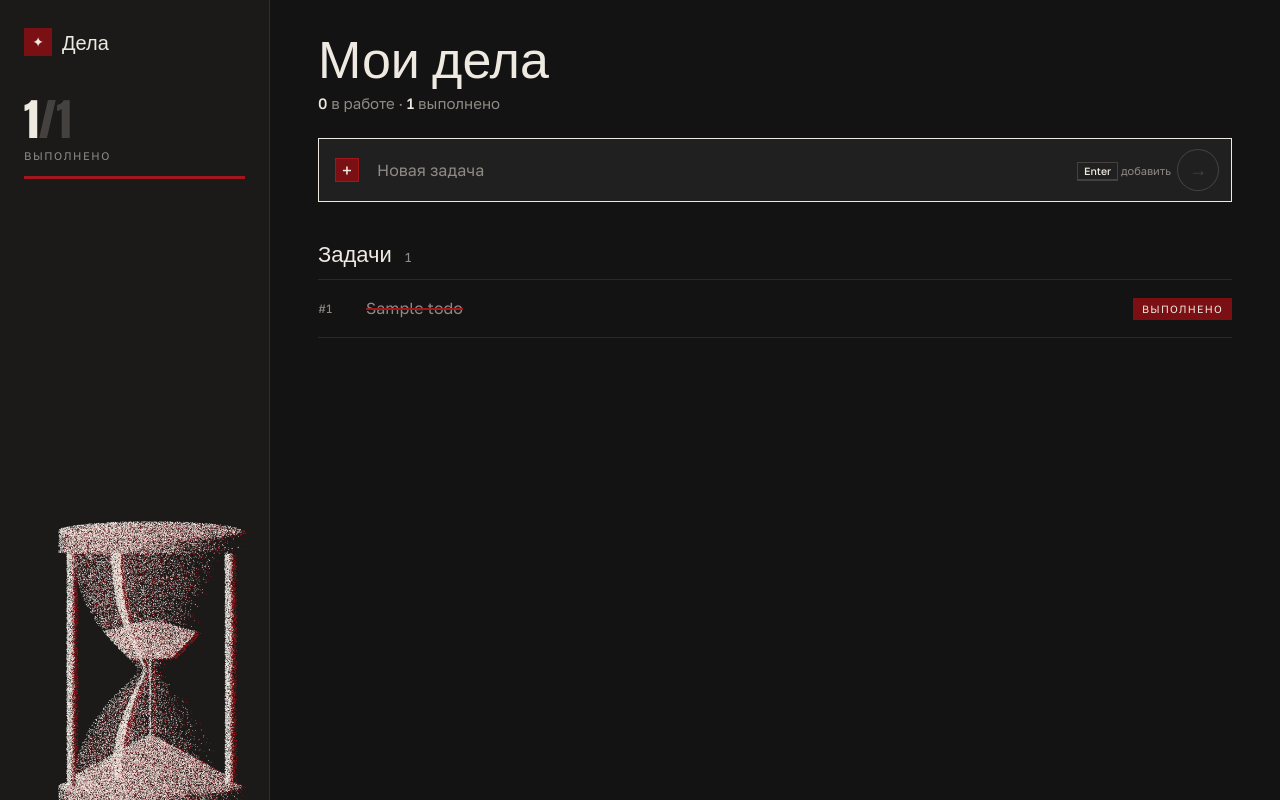
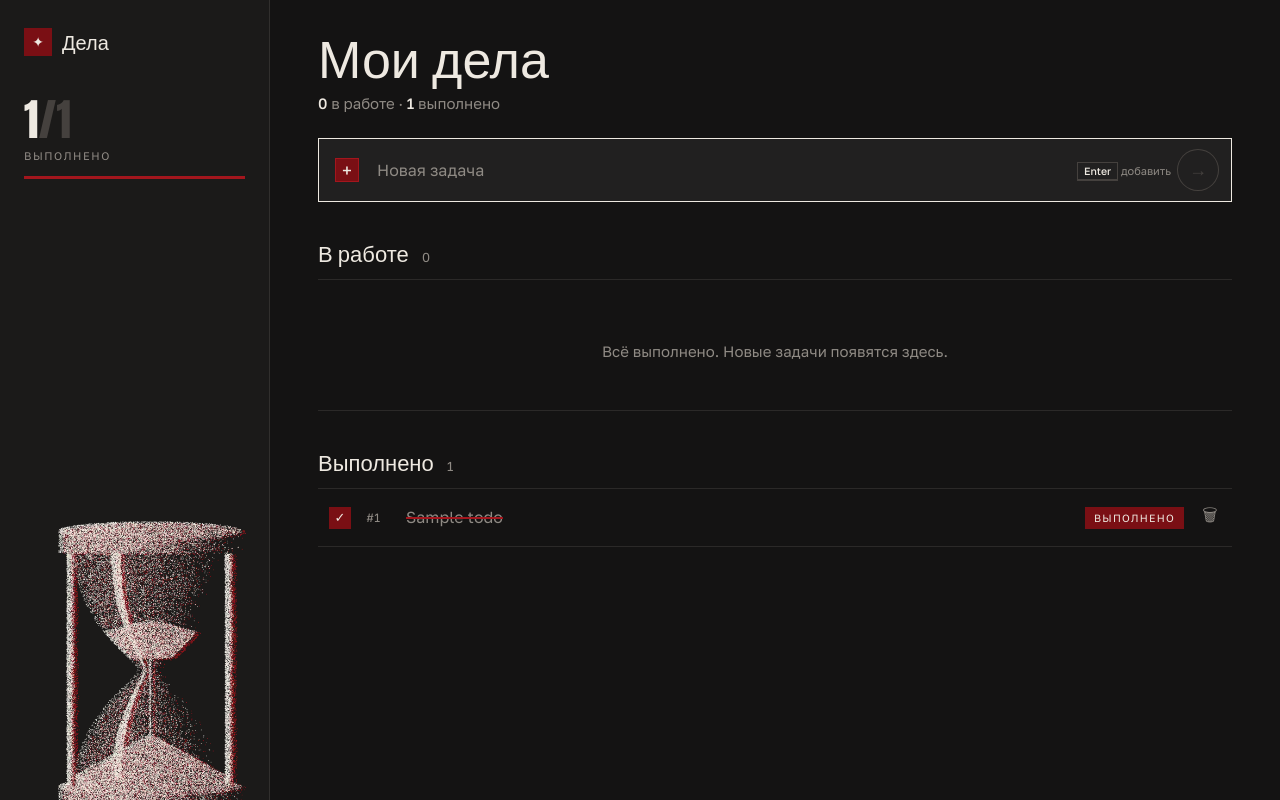
Before and after one commit to mister-kaka/nachinova-mdk-02-01-practice, a Flask app: template task_manager/templates/index.html in a window 1280 px wide. Run offline with Flask 3, Linux system fonts and the light colour scheme; the template is opened without the code that fills it: most values are stand-ins (such as "Sample title", 1, 10 or a date in 2020); some web fonts are replaced.

Commit message:
ПР7, шаги 1-2, структура проекта и новый шаблон index.html

```diff
--- a/task_manager/templates/index.html
+++ b/task_manager/templates/index.html
@@ -308,7 +308,110 @@
             border-left: 3px solid var(--krasnyj2);
         }
 
-        /* телефон */
+        li {
+            grid-template-columns: 44px 36px minmax(0, 1fr) auto 44px;
+            position: relative;
+        }
+
+        li form {
+            margin: 0;
+        }
+
+        .galka {
+            width: 44px;
+            height: 44px;
+            border: 0;
+            background: transparent;
+            cursor: pointer;
+            display: grid;
+            place-items: center;
+            padding: 0;
+        }
+
+        .galka i {
+            width: 22px;
+            height: 22px;
+            border: 1.5px solid var(--seryj);
+            display: grid;
+            place-items: center;
+            font-style: normal;
+            font-size: 13px;
+            line-height: 1;
+            color: transparent;
+        }
+
+        .galka:hover i {
+            border-color: var(--text);
+            color: var(--seryj);
+        }
+
+        li.done .galka i {
+            background: var(--krasnyj);
+            border-color: var(--krasnyj);
+            color: var(--text);
+        }
+
+        details summary {
+            list-style: none;
+            width: 44px;
+            height: 44px;
+            display: grid;
+            place-items: center;
+            cursor: pointer;
+            color: var(--seryj);
+            font-size: 17px;
+        }
+
+        details summary::-webkit-details-marker {
+            display: none;
+        }
+
+        details summary:hover, details[open] summary {
+            color: var(--krasnyj2);
+        }
+
+        .vopros {
+            position: absolute;
+            right: 44px;
+            top: 50%;
+            transform: translateY(-50%);
+            z-index: 3;
+            margin: 0;
+            display: flex;
+            align-items: center;
+            gap: 12px;
+            background: var(--fon);
+            border: 1px solid var(--krasnyj2);
+            padding: 6px 6px 6px 14px;
+            white-space: nowrap;
+            font-size: 13.5px;
+        }
+
+        .vopros button {
+            border: 0;
+            background: var(--krasnyj);
+            color: var(--text);
+            height: 32px;
+            padding: 0 14px;
+            cursor: pointer;
+            font: 500 11px var(--osnova);
+            letter-spacing: .12em;
+            text-transform: uppercase;
+        }
+
+        .vopros button:hover {
+            background: var(--krasnyj2);
+        }
+
+        .vopros small {
+            color: var(--seryj);
+        }
+
+        summary.zagolovok-gruppy {
+            list-style: none;
+            cursor: pointer;
+        }
+
         @media (max-width: 760px) {
             .app {
                 display: block;
@@ -373,6 +476,25 @@
                 display: none;
             }
         }
+
+        @media (max-width: 760px) {
+            li {
+                grid-template-columns: 38px 30px minmax(0, 1fr) auto 38px;
+            }
+
+            .vopros small {
+                display: none;
+            }
+
+            .vopros {
+                right: 36px;
+            }
+
+            .status {
+                font-size: 9.5px;
+                padding: 3px 6px;
+            }
+        }
     </style>
 </head>
 <body>
@@ -405,22 +527,61 @@
             <div class="oshibka">{{ warning }}</div>
         {% endif %}
 
-        <h2>Задачи <small>{{ todo_list | length }}</small></h2>
-        {% if todo_list %}
-            <ul>
-                {% for t in todo_list %}
-                    <li class="{% if t.status == 'done' %}done{% endif %}">
-                        <span class="nomer">#{{ t.id }}</span>
-                        <span class="nazvanie">{{ t.title }}</span>
-                        <span class="status">{% if t.status == 'done' %}выполнено{% else %}в работе{% endif %}</span>
-                    </li>
-                {% endfor %}
-            </ul>
-        {% else %}
+        {% if not todo_list %}
+            <h2>Задачи <small>0</small></h2>
             <div class="pusto">
                 <h3>Список пуст</h3>
                 <p>Впишите первую задачу в поле выше и нажмите Enter.</p>
             </div>
+        {% else %}
+            <h2>В работе <small>{{ todo_list | length - gotovo }}</small></h2>
+            {% if gotovo == todo_list | length %}
+                <div class="pusto"><p>Всё выполнено. Новые задачи появятся здесь.</p></div>
+            {% endif %}
+            <ul>
+                {% for t in todo_list if t.status != 'done' %}
+                    <li class="{% if t.status == 'done' %}done{% endif %}">
+                        <form method="POST" action="{{ url_for('switch_done', num=t.id) }}">
+                            <button class="galka" type="submit" title="{% if t.status == 'done' %}Вернуть в работу{% else %}Отметить выполненной{% endif %}"><i>✓</i></button>
+                        </form>
+                        <span class="nomer">#{{ t.id }}</span>
+                        <span class="nazvanie">{{ t.title }}</span>
+                        <span class="status">{% if t.status == 'done' %}выполнено{% else %}в работе{% endif %}</span>
+                        <details>
+                            <summary title="Удалить">🗑</summary>
+                            <form class="vopros" method="POST" action="{{ url_for('remove_task', num=t.id) }}">
+                                Удалить задачу #{{ t.id }}?
+                                <button type="submit">Удалить</button>
+                                <small>или ещё раз на корзину - отмена</small>
+                            </form>
+                        </details>
+                    </li>
+                {% endfor %}
+            </ul>
+
+            {% if gotovo %}
+                <h2>Выполнено <small>{{ gotovo }}</small></h2>
+                <ul>
+                    {% for t in todo_list if t.status == 'done' %}
+                        <li class="{% if t.status == 'done' %}done{% endif %}">
+                        <form method="POST" action="{{ url_for('switch_done', num=t.id) }}">
+                            <button class="galka" type="submit" title="{% if t.status == 'done' %}Вернуть в работу{% else %}Отметить выполненной{% endif %}"><i>✓</i></button>
+                        </form>
+                        <span class="nomer">#{{ t.id }}</span>
+                        <span class="nazvanie">{{ t.title }}</span>
+                        <span class="status">{% if t.status == 'done' %}выполнено{% else %}в работе{% endif %}</span>
+                        <details>
+                            <summary title="Удалить">🗑</summary>
+                            <form class="vopros" method="POST" action="{{ url_for('remove_task', num=t.id) }}">
+                                Удалить задачу #{{ t.id }}?
+                                <button type="submit">Удалить</button>
+                                <small>или ещё раз на корзину - отмена</small>
+                            </form>
+                        </details>
+                    </li>
+                    {% endfor %}
+                </ul>
+            {% endif %}
         {% endif %}
     </main>
     </div>
```
Also changed, not shown: reports/pr7_task_manager/screens/ПР7_шаг2_код_index_1.png (added), reports/pr7_task_manager/screens/ПР7_шаг2_код_index_2.png (added), reports/pr7_task_manager/screens/ПР7_шаг2_код_index_3.png (added), reports/pr7_task_manager/screens/ПР7_шаг2_код_index_4.png (added), reports/pr7_task_manager/screens/ПР7_шаг2_код_index_5.png (added).
